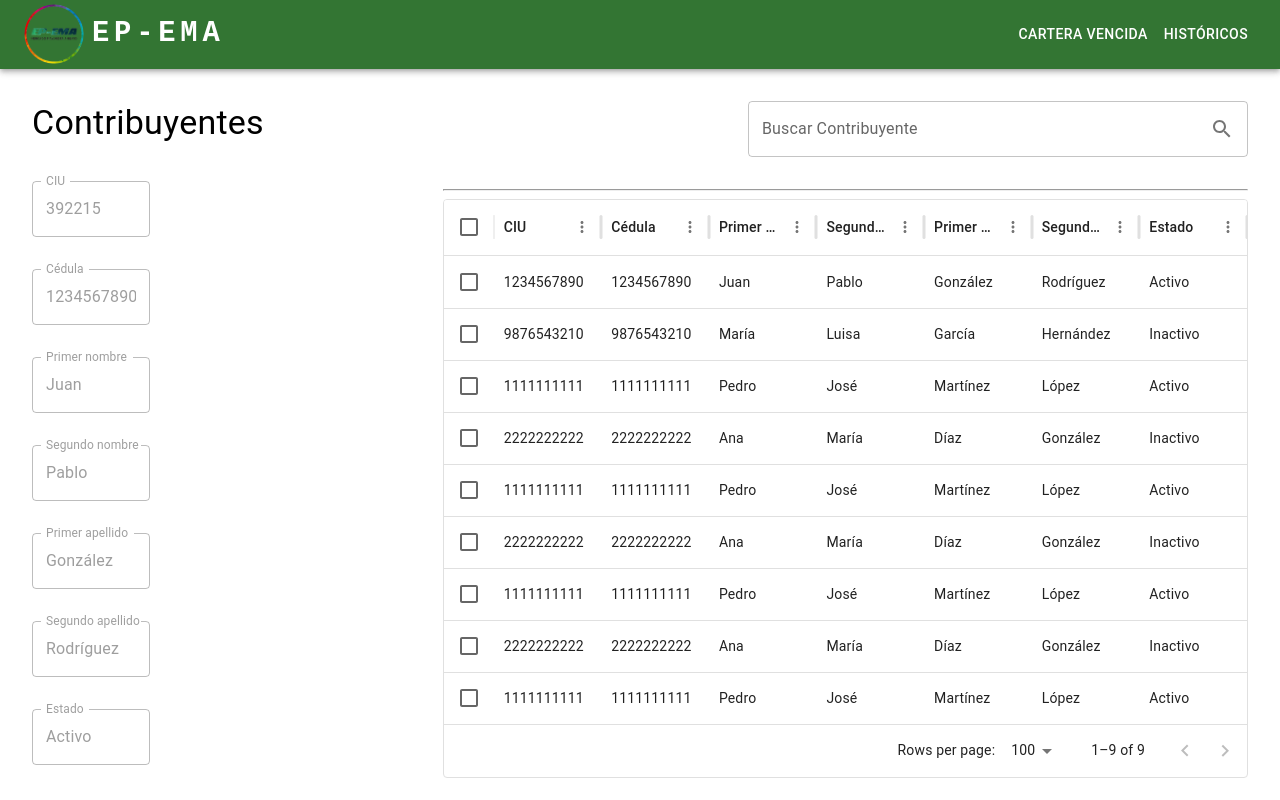
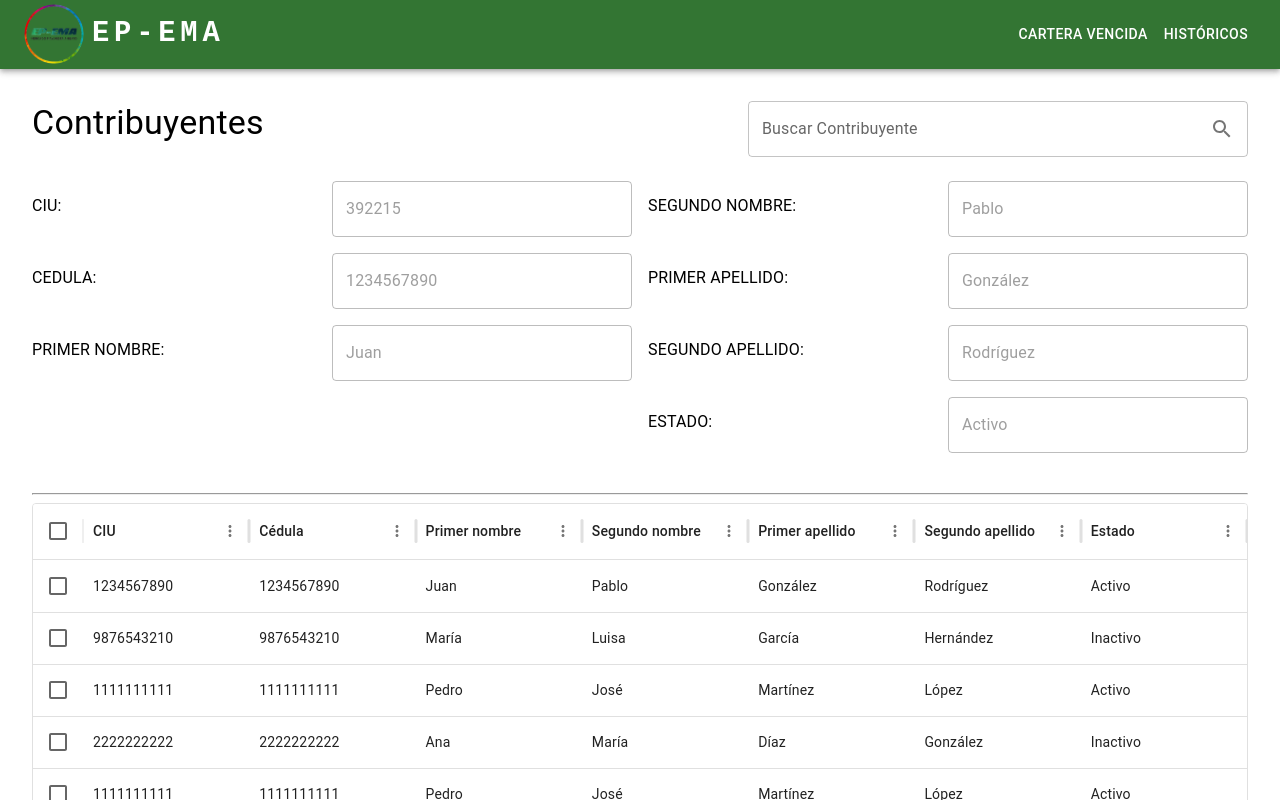
Before and after one commit to GAOT539/CarteraVencida_EPEMA, a React (Create React App) app in the folder cartera-vencida/: page / in a window 1280 px wide. Shown: the top 800 px of the page. Built offline with nearby package versions, Linux system fonts and the light colour scheme.

Commit message:
User v0.2

```diff
--- a/cartera-vencida/src/components/user.tsx
+++ b/cartera-vencida/src/components/user.tsx
@@ -1,5 +1,5 @@
 import React, { useState } from 'react';
-import { Box, TextField, Typography, Grid, InputAdornment } from '@mui/material';
+import { Box, TextField, Typography, Grid, InputAdornment, Button } from '@mui/material';
 import { DataGrid, GridColDef } from '@mui/x-data-grid';
 import SearchIcon from '@mui/icons-material/Search';
 
@@ -39,7 +39,7 @@ const Taxpayers: React.FC = () => {
         <Box sx={{ padding: 4 }}>
             <Grid container spacing={2}>
                 <Grid item xs={12}>
-                <Box  display="flex" justifyContent="space-between" alignItems="center" mb={1}>
+                    <Box display="flex" justifyContent="space-between" alignItems="center" mb={1}>
                         <Typography variant="h4" gutterBottom>Contribuyentes</Typography>
                         <TextField
                             label="Buscar Contribuyente"
@@ -54,75 +54,89 @@ const Taxpayers: React.FC = () => {
                             }}
                         />
                     </Box>
-
-
                 </Grid>
-                <Grid item xs={4}>
-                    <Box display="flex" justifyContent="space-between" alignItems="center" mb={2} marginBottom={4}>
+                <Grid item xs={6}>
+                    <Box display="flex" justifyContent="space-between" alignItems="center" mb={2} >
+                        <Typography variant="body1" gutterBottom mr={1}>
+                            CIU:
+                        </Typography>
                         <TextField
-                            label="CIU"
                             value={ciu}
                             onChange={(e) => setCiu(e.target.value)}
                             disabled
-                            sx={{ width: '30%' }}
+                            sx={{ width: '50%' }}
                         />
                     </Box>
-                    <Box display="flex" justifyContent="space-between" alignItems="center" mb={2} marginBottom={4}>
+                    <Box display="flex" justifyContent="space-between" alignItems="center" mb={2} >
+                        <Typography variant="body1" gutterBottom mr={1}>
+                            CEDULA:
+                        </Typography>
                         <TextField
-                            label="Cédula"
                             value={cedula}
                             onChange={(e) => setCedula(e.target.value)}
                             disabled
-                            sx={{ width: '30%' }}
+                            sx={{ width: '50%' }}
                         />
                     </Box>
-                    <Box display="flex" justifyContent="space-between" alignItems="center" mb={2} marginBottom={4}>
+                    <Box display="flex" justifyContent="space-between" alignItems="center" mb={2} >
+                        <Typography variant="body1" gutterBottom mr={1}>
+                            PRIMER NOMBRE:
+                        </Typography>
                         <TextField
-                            label="Primer nombre"
                             value={primerNombre}
                             onChange={(e) => setPrimerNombre(e.target.value)}
                             disabled
-                            sx={{ width: '30%' }}
+                            sx={{ width: '50%' }}
                         />
                     </Box>
-                    <Box display="flex" justifyContent="space-between" alignItems="center" mb={2} marginBottom={4}>
+                </Grid>
+                <Grid item xs={6}>
+                    <Box display="flex" justifyContent="space-between" alignItems="center" mb={2} >
+                        <Typography variant="body1" gutterBottom mr={1}>
+                            SEGUNDO NOMBRE:
+                        </Typography>
                         <TextField
-                            label="Segundo nombre"
                             value={segundoNombre}
                             onChange={(e) => setSegundoNombre(e.target.value)}
                             disabled
-                            sx={{ width: '30%' }}
+                            sx={{ width: '50%' }}
                         />
                     </Box>
-                    <Box display="flex" justifyContent="space-between" alignItems="center" mb={2} marginBottom={4}>
+                    <Box display="flex" justifyContent="space-between" alignItems="center" mb={2} >
+                        <Typography variant="body1" gutterBottom mr={1}>
+                            PRIMER APELLIDO:
+                        </Typography>
                         <TextField
-                            label="Primer apellido"
                             value={primerApellido}
                             onChange={(e) => setPrimerApellido(e.target.value)}
                             disabled
-                            sx={{ width: '30%' }}
+                            sx={{ width: '50%' }}
                         />
                     </Box>
-                    <Box display="flex" justifyContent="space-between" alignItems="center" mb={2} marginBottom={4}>
+                    <Box display="flex" justifyContent="space-between" alignItems="center" mb={2} >
+                        <Typography variant="body1" gutterBottom mr={1}>
+                            SEGUNDO APELLIDO:
+                        </Typography>
                         <TextField
-                            label="Segundo apellido"
                             value={segundoApellido}
                             onChange={(e) => setSegundoApellido(e.target.value)}
                             disabled
-                            sx={{ width: '30%' }}
+                            sx={{ width: '50%' }}
                         />
                     </Box>
-                    <Box display="flex" justifyContent="space-between" alignItems="center" mb={2} marginBottom={4}>
+                    <Box display="flex" justifyContent="space-between" alignItems="center" mb={2} >
+                        <Typography variant="body1" gutterBottom mr={1}>
+                            ESTADO:
+                        </Typography>
                         <TextField
-                            label="Estado"
                             value={estado}
                             onChange={(e) => setEstado(e.target.value)}
                             disabled
-                            sx={{ width: '30%' }}
+                            sx={{ width: '50%' }}
                         />
                     </Box>
                 </Grid>
-                <Grid item xs={8}>
+                <Grid item xs={12}>
                     <hr />
                     <DataGrid
                         rows={rowsContribuyentes}
@@ -132,6 +146,13 @@ const Taxpayers: React.FC = () => {
                         sx={{ width: '100%', height: 'auto' }}
                     />
                 </Grid>
+                <Grid item xs={12}>
+    <Box display="flex" justifyContent="flex-start" mb={2}>
+        <Button variant="contained" color="primary">Crear</Button>
+        <Button variant="contained" color="secondary" sx={{ ml: 2 }}>Eliminar</Button>
+        <Button variant="contained" color="primary" sx={{ ml: 2 }}>Editar</Button>
+    </Box>
+</Grid>
             </Grid>
         </Box>
     );
```
Lines whose indentation alone changed are shown as unchanged.
